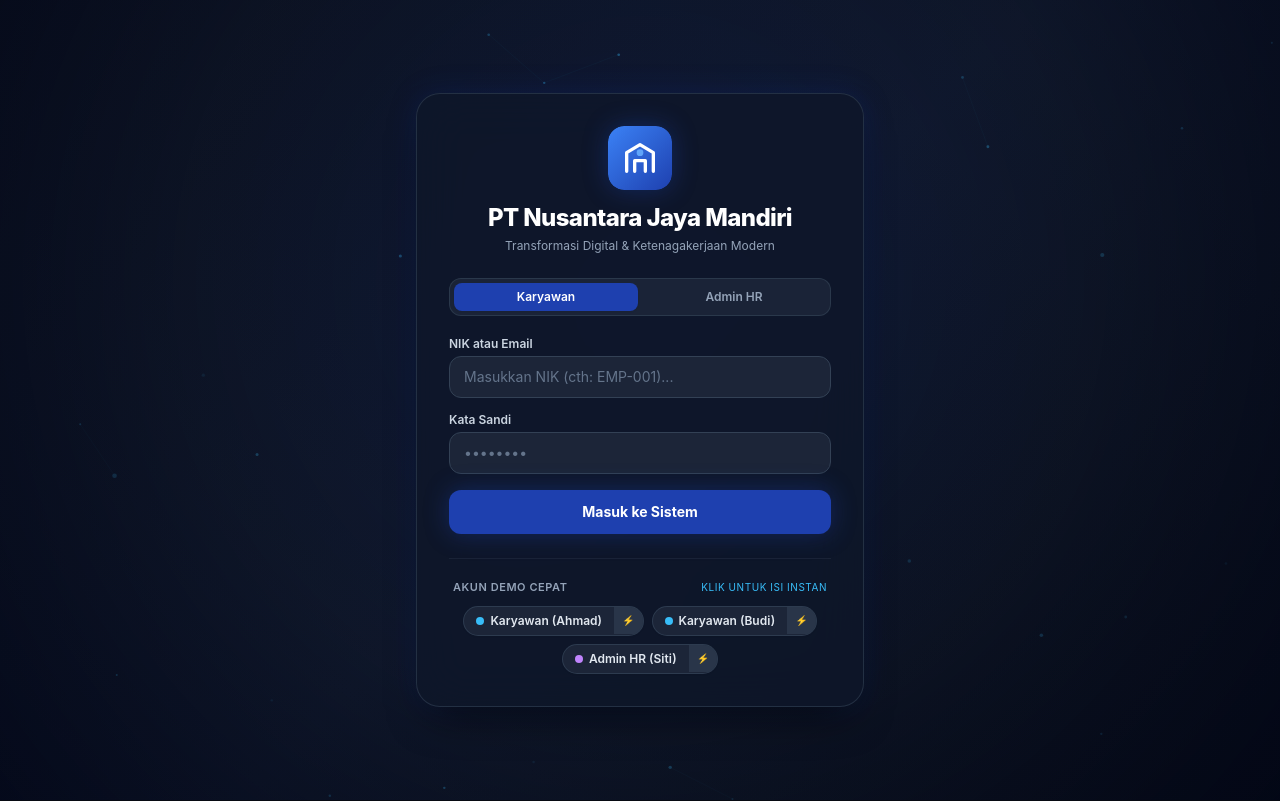
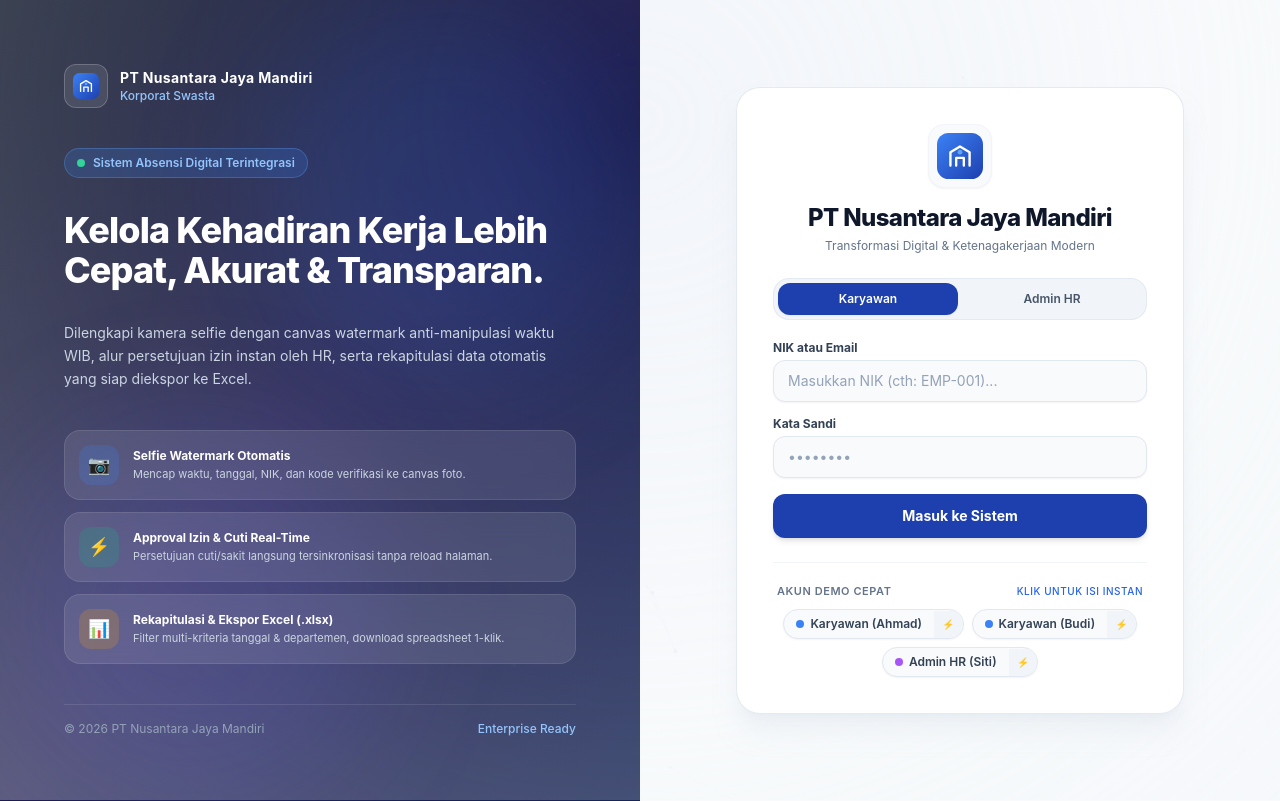
Before and after one commit to ademscil/absensi, a React (Vite) app: page / in a window 1280 px wide. Built offline with nearby package versions, Linux system fonts and the light colour scheme.

Commit message:
style: overhaul login to modern split-screen layout with flat stable card

```diff
--- a/src/components/auth/DemoCredentials.jsx
+++ b/src/components/auth/DemoCredentials.jsx
@@ -65,28 +65,28 @@ export function DemoCredentials({
 
   return (
     <div data-testid={testId} className={`demo-credentials space-y-2.5 ${className}`}>
-      <div className="flex items-center justify-between text-[11px] font-semibold text-slate-400 uppercase tracking-wider px-1">
+      <div className="flex items-center justify-between text-[11px] font-semibold text-slate-500 uppercase tracking-wider px-1">
         <span>Akun Demo Cepat</span>
-        <span className="text-[10px] text-sky-400 font-normal">Klik untuk isi instan</span>
+        <span className="text-[10px] text-blue-600 font-medium">Klik untuk isi instan</span>
       </div>
 
       <div className="flex flex-wrap items-center justify-center gap-2">
         {accountsToDisplay.map((acc) => (
           <div
             key={acc.nik}
-            className="group relative inline-flex items-center rounded-full bg-slate-800/90 border border-slate-700/80 hover:border-sky-500/60 transition-all shadow-sm overflow-hidden"
+            className="group relative inline-flex items-center rounded-full bg-slate-50 border border-slate-200 hover:border-blue-400 hover:bg-blue-50/30 transition-all shadow-sm overflow-hidden"
           >
             <button
               type="button"
               data-testid={`demo-pill-${acc.role}`}
               data-account-nik={acc.nik}
               onClick={(e) => handlePillClick(acc, e)}
-              className="px-3 py-1.5 text-xs font-semibold text-slate-200 hover:text-white flex items-center gap-1.5 transition-colors focus:outline-none"
+              className="px-3 py-1.5 text-xs font-semibold text-slate-700 hover:text-slate-900 flex items-center gap-1.5 transition-colors focus:outline-none"
               title={`Isi kredensial ${acc.name} (${acc.nik})`}
             >
               <span
                 className={`w-2 h-2 rounded-full ${
-                  acc.role === 'admin' ? 'bg-purple-400' : 'bg-sky-400'
+                  acc.role === 'admin' ? 'bg-purple-500' : 'bg-blue-500'
                 }`}
               />
               <span>
@@ -99,7 +99,7 @@ export function DemoCredentials({
                 type="button"
                 data-testid={`demo-instant-${acc.nik.toLowerCase()}`}
                 onClick={(e) => handleInstantLogin(acc, e)}
-                className="px-2 py-1.5 bg-slate-700/60 hover:bg-sky-600 text-[10px] font-bold text-slate-300 hover:text-white border-l border-slate-700/80 transition-colors"
+                className="px-2 py-1.5 bg-slate-100 hover:bg-blue-600 text-[10px] font-bold text-slate-500 hover:text-white border-l border-slate-200 transition-colors"
                 title="Langsung Masuk"
               >
                 ⚡
--- a/src/components/auth/LoginView.jsx
+++ b/src/components/auth/LoginView.jsx
@@ -11,10 +11,11 @@ import {
 } from '../../utils/animations.js';
 
 /**
- * LoginView - High-fidelity animated login screen
+ * LoginView - High-fidelity Split-Screen Animated Login Experience
  * Features:
- * - SpatialCard with interactive pointer-following 3D perspective tilt
- * - SpatialBackground ambient particle canvas
+ * - Enterprise Split-Screen layout (Hero showcase on left, clean white form card on right)
+ * - Eliminates awkward centered box floating on empty background
+ * - Full responsive mobile stacking (seamless native app feel on small screens)
  * - Anime.js choreographed entry sequence
  * - Tenant branding (logo, colors, domain-specific labels)
  * - Role toggle selector (Karyawan vs Admin HR)
@@ -120,43 +121,119 @@ export function LoginView({
     <div
       ref={containerRef}
       data-testid={testId}
-      className={`login-view min-h-[100dvh] w-full flex items-center justify-center p-4 relative overflow-x-hidden ${className}`}
+      className={`login-view min-h-[100dvh] w-full flex flex-col lg:flex-row relative bg-slate-50 text-slate-800 ${className}`}
     >
-      <SpatialBackground data-testid="spatial-background" />
+      {/* LEFT SIDE: Hero Showcase (Desktop 50%) */}
+      <div className="lg:w-1/2 hidden lg:flex flex-col justify-between p-12 lg:p-16 bg-gradient-to-br from-slate-900 via-indigo-950 to-blue-950 text-white relative overflow-hidden z-10">
+        {/* Ambient Spatial Particle Layer */}
+        <SpatialBackground data-testid="spatial-background" className="opacity-40" />
 
-      <div className="w-full max-w-md mx-auto my-auto relative z-10">
-        <SpatialCard
+        {/* Ambient Top Light Glow */}
+        <div className="absolute top-0 right-0 w-96 h-96 bg-blue-500/15 rounded-full blur-3xl pointer-events-none" />
+        <div className="absolute bottom-0 left-0 w-96 h-96 bg-indigo-500/15 rounded-full blur-3xl pointer-events-none" />
+
+        {/* Top Brand Tag */}
+        <div className="flex items-center gap-3 relative z-10">
+          <div
+            className="w-11 h-11 rounded-xl bg-white/10 backdrop-blur-md p-2 flex items-center justify-center border border-white/20 shrink-0 [&>svg]:w-full [&>svg]:h-full [&>svg]:object-contain"
+            dangerouslySetInnerHTML={{ __html: currentTenant.logoSvg }}
+          />
+          <div>
+            <div className="text-sm font-bold tracking-wide">{currentTenant.name}</div>
+            <div className="text-xs text-blue-300 font-medium">{currentTenant.category}</div>
+          </div>
+        </div>
+
+        {/* Hero Headline & Key Value Propositions */}
+        <div className="space-y-8 my-auto py-10 relative z-10 max-w-lg">
+          <div className="inline-flex items-center gap-2 px-3 py-1.5 rounded-full bg-blue-500/20 border border-blue-400/30 text-blue-300 text-xs font-semibold">
+            <span className="w-2 h-2 rounded-full bg-emerald-400 animate-pulse" />
+            Sistem Absensi Digital Terintegrasi
+          </div>
+
+          <h1 className="text-3xl lg:text-4xl font-extrabold tracking-tight leading-tight text-white">
+            Kelola Kehadiran Kerja Lebih Cepat, Akurat & Transparan.
+          </h1>
+
+          <p className="text-sm text-slate-300 leading-relaxed">
+            Dilengkapi kamera selfie dengan canvas watermark anti-manipulasi waktu WIB, alur persetujuan izin instan oleh HR, serta rekapitulasi data otomatis yang siap diekspor ke Excel.
+          </p>
+
+          {/* Feature Highlights Bento Cards */}
+          <div className="space-y-3 pt-2">
+            <div className="flex items-center gap-3.5 p-3.5 rounded-2xl bg-white/10 backdrop-blur-md border border-white/10">
+              <div className="w-10 h-10 rounded-xl bg-blue-500/20 text-blue-300 flex items-center justify-center text-lg shrink-0">
+                📷
+              </div>
+              <div className="text-xs">
+                <div className="font-bold text-white">Selfie Watermark Otomatis</div>
+                <div className="text-slate-300 text-[11px] mt-0.5">Mencap waktu, tanggal, NIK, dan kode verifikasi ke canvas foto.</div>
+              </div>
+            </div>
+
+            <div className="flex items-center gap-3.5 p-3.5 rounded-2xl bg-white/10 backdrop-blur-md border border-white/10">
+              <div className="w-10 h-10 rounded-xl bg-emerald-500/20 text-emerald-300 flex items-center justify-center text-lg shrink-0">
+                ⚡
+              </div>
+              <div className="text-xs">
+                <div className="font-bold text-white">Approval Izin & Cuti Real-Time</div>
+                <div className="text-slate-300 text-[11px] mt-0.5">Persetujuan cuti/sakit langsung tersinkronisasi tanpa reload halaman.</div>
+              </div>
+            </div>
+
+            <div className="flex items-center gap-3.5 p-3.5 rounded-2xl bg-white/10 backdrop-blur-md border border-white/10">
+              <div className="w-10 h-10 rounded-xl bg-amber-500/20 text-amber-300 flex items-center justify-center text-lg shrink-0">
+                📊
+              </div>
+              <div className="text-xs">
+                <div className="font-bold text-white">Rekapitulasi & Ekspor Excel (.xlsx)</div>
+                <div className="text-slate-300 text-[11px] mt-0.5">Filter multi-kriteria tanggal & departemen, download spreadsheet 1-klik.</div>
+              </div>
+            </div>
+          </div>
+        </div>
+
+        {/* Footer Meta */}
+        <div className="flex items-center justify-between text-xs text-slate-400 border-t border-white/10 pt-4 relative z-10">
+          <span>&copy; 2026 {currentTenant.name}</span>
+          <span className="text-blue-300 font-medium">Enterprise Ready</span>
+        </div>
+      </div>
+
+      {/* RIGHT SIDE: Clean & Spacious Login Form */}
+      <div className="w-full lg:w-1/2 min-h-screen flex items-center justify-center p-6 sm:p-10 lg:p-12 relative z-10">
+        <div
           data-testid="login-card"
           role="region"
           aria-label="Formulir Masuk Sistem"
-          className="p-6 sm:p-8 rounded-3xl border border-slate-700/60 bg-slate-900/85 backdrop-blur-xl shadow-spatial-depth"
+          className="w-full max-w-md mx-auto p-7 sm:p-9 rounded-3xl border border-slate-200/90 bg-white shadow-xl shadow-slate-200/50"
         >
           {/* Header & Brand Logo */}
           <div ref={headerRef} className="text-center mb-6">
             <div
               ref={brandCrestRef}
               data-testid="brand-logo"
-              className="w-14 h-14 sm:w-16 sm:h-16 max-w-full max-h-full object-contain overflow-hidden mx-auto mb-3 rounded-2xl flex items-center justify-center shadow-glow transition-transform duration-300 hover:scale-105 [&>svg]:w-full [&>svg]:h-full [&>svg]:max-w-full [&>svg]:max-h-full [&>svg]:object-contain"
+              className="w-14 h-14 sm:w-16 sm:h-16 max-w-full max-h-full object-contain overflow-hidden mx-auto mb-3.5 rounded-2xl p-2 bg-slate-50 border border-slate-100 flex items-center justify-center shadow-sm transition-transform duration-300 hover:scale-105 [&>svg]:w-full [&>svg]:h-full [&>svg]:max-w-full [&>svg]:max-h-full [&>svg]:object-contain"
               dangerouslySetInnerHTML={{ __html: currentTenant.logoSvg }}
             />
-            <h2 className="text-xl sm:text-2xl font-extrabold text-white tracking-tight">
+            <h2 className="text-xl sm:text-2xl font-extrabold text-slate-900 tracking-tight">
               {currentTenant.name}
             </h2>
-            <p className="text-xs text-slate-400 mt-1 max-w-xs mx-auto">
+            <p className="text-xs text-slate-500 mt-1 max-w-xs mx-auto">
               {currentTenant.tagline}
             </p>
           </div>
 
           {/* Role Toggle Selector */}
-          <div className="mb-5 p-1 rounded-xl bg-slate-800/80 border border-slate-700/70 flex items-center gap-1">
+          <div className="mb-5 p-1 rounded-2xl bg-slate-100 border border-slate-200/80 flex items-center gap-1">
             <button
               type="button"
               data-testid="role-toggle-karyawan"
               onClick={() => handleRoleToggle('karyawan')}
-              className={`flex-1 py-1.5 px-3 rounded-lg text-xs font-semibold transition-all ${
+              className={`flex-1 py-2 px-3 rounded-xl text-xs font-semibold transition-all cursor-pointer ${
                 selectedRole === 'karyawan'
                   ? 'bg-primary text-white shadow-sm'
-                  : 'text-slate-400 hover:text-slate-200'
+                  : 'text-slate-600 hover:text-slate-900'
               }`}
             >
               {labels.userLabel}
@@ -165,10 +242,10 @@ export function LoginView({
               type="button"
               data-testid="role-toggle-admin"
               onClick={() => handleRoleToggle('admin')}
-              className={`flex-1 py-1.5 px-3 rounded-lg text-xs font-semibold transition-all ${
+              className={`flex-1 py-2 px-3 rounded-xl text-xs font-semibold transition-all cursor-pointer ${
                 selectedRole === 'admin'
                   ? 'bg-purple-600 text-white shadow-sm'
-                  : 'text-slate-400 hover:text-slate-200'
+                  : 'text-slate-600 hover:text-slate-900'
               }`}
             >
               Admin HR
@@ -179,7 +256,7 @@ export function LoginView({
           {errorMessage && (
             <div
               role="alert"
-              className="mb-4 p-3 rounded-xl bg-rose-500/15 border border-rose-500/30 text-rose-300 text-xs font-medium text-center animate-fade-in"
+              className="mb-4 p-3 rounded-xl bg-rose-50 border border-rose-200 text-rose-700 text-xs font-medium text-center animate-fade-in"
             >
               {errorMessage}
             </div>
@@ -191,7 +268,7 @@ export function LoginView({
               <div className="form-input-group">
                 <label
                   htmlFor="login-nik"
-                  className="block text-xs font-semibold text-slate-300 mb-1"
+                  className="block text-xs font-bold text-slate-700 mb-1"
                 >
                   {labels.idLabel} atau Email
                 </label>
@@ -205,14 +282,14 @@ export function LoginView({
                   placeholder={`Masukkan ${labels.idLabel} (cth: ${
                     selectedRole === 'admin' ? 'ADM-001' : 'EMP-001'
                   })...`}
-                  className="w-full px-3.5 py-2.5 rounded-xl bg-slate-800/90 border border-slate-700 text-slate-100 text-sm placeholder:text-slate-500 focus:outline-none focus:ring-2 focus:ring-sky-500 focus:border-transparent transition-all"
+                  className="w-full px-3.5 py-2.5 rounded-xl bg-slate-50 border border-slate-200 text-slate-900 text-sm placeholder:text-slate-400 focus:bg-white focus:outline-none focus:ring-2 focus:ring-primary focus:border-transparent transition-all shadow-sm"
                 />
               </div>
 
               <div className="form-input-group">
                 <label
                   htmlFor="login-password"
-                  className="block text-xs font-semibold text-slate-300 mb-1"
+                  className="block text-xs font-bold text-slate-700 mb-1"
                 >
                   Kata Sandi
                 </label>
@@ -224,7 +301,7 @@ export function LoginView({
                   value={password}
                   onChange={(e) => setPassword(e.target.value)}
                   placeholder="••••••••"
-                  className="w-full px-3.5 py-2.5 rounded-xl bg-slate-800/90 border border-slate-700 text-slate-100 text-sm placeholder:text-slate-500 focus:outline-none focus:ring-2 focus:ring-sky-500 focus:border-transparent transition-all"
+                  className="w-full px-3.5 py-2.5 rounded-xl bg-slate-50 border border-slate-200 text-slate-900 text-sm placeholder:text-slate-400 focus:bg-white focus:outline-none focus:ring-2 focus:ring-primary focus:border-transparent transition-all shadow-sm"
                 />
               </div>
             </div>
@@ -234,21 +311,21 @@ export function LoginView({
               type="submit"
               disabled={loading}
               data-testid="btn-login-submit"
-              className="w-full min-h-[44px] py-2.5 px-4 rounded-xl font-bold text-sm text-white bg-primary hover:brightness-110 active:scale-[0.98] transition-all shadow-glow flex items-center justify-center gap-2 cursor-pointer"
+              className="w-full min-h-[44px] py-2.5 px-4 rounded-xl font-bold text-sm text-white bg-primary hover:brightness-105 active:scale-[0.98] transition-all shadow-md shadow-primary/25 flex items-center justify-center gap-2 cursor-pointer mt-2"
             >
               {loading ? 'Memproses...' : 'Masuk ke Sistem'}
             </button>
           </form>
 
           {/* Quick-Fill Demo Pills */}
-          <div ref={pillsRef} className="mt-6 pt-5 border-t border-slate-800/80">
+          <div ref={pillsRef} className="mt-6 pt-5 border-t border-slate-100">
             <DemoCredentials
               onSelectAccount={handleSelectDemo}
               onInstantLogin={handleInstantLogin}
               filterRole="all"
             />
           </div>
-        </SpatialCard>
+        </div>
       </div>
     </div>
   );
--- a/src/components/common/SpatialBackground.jsx
+++ b/src/components/common/SpatialBackground.jsx
@@ -77,7 +77,7 @@ export function SpatialBackground({
       }
 
       // Draw subtle connecting geometric lines
-      ctx.strokeStyle = 'rgba(56, 189, 248, 0.04)';
+      ctx.strokeStyle = 'rgba(99, 102, 241, 0.05)';
       ctx.lineWidth = 1;
 
       for (let i = 0; i < particles.length; i++) {
@@ -111,7 +111,7 @@ export function SpatialBackground({
         const renderX = p.x + pointer.currentX * p.depth;
         const renderY = p.y + pointer.currentY * p.depth;
 
-        ctx.fillStyle = `rgba(56, 189, 248, ${p.alpha})`;
+        ctx.fillStyle = `rgba(99, 102, 241, ${p.alpha * 0.4})`;
         ctx.beginPath();
         ctx.arc(renderX, renderY, p.radius, 0, Math.PI * 2);
         ctx.fill();
--- a/src/styles/designTokens.css
+++ b/src/styles/designTokens.css
@@ -8,7 +8,7 @@
   --color-primary: #1E40AF;
   --color-primary-rgb: 30, 64, 175;
   --color-primary-hover: #1D4ED8;
-  --color-primary-light: rgba(30, 64, 175, 0.15);
+  --color-primary-light: rgba(30, 64, 175, 0.08);
 
   --color-secondary: #0D9488;
   --color-secondary-rgb: 13, 148, 136;
@@ -16,63 +16,63 @@
   --color-accent: #3B82F6;
   --color-accent-rgb: 59, 130, 246;
 
-  --color-bg-gradient: linear-gradient(135deg, #0A0F1D 0%, #0F172A 50%, #070B14 100%);
-  --color-card-bg: rgba(30, 41, 59, 0.7);
-  --color-card-border: rgba(59, 130, 246, 0.25);
+  --color-bg-gradient: linear-gradient(180deg, #F8FAFC 0%, #F1F5F9 100%);
+  --color-card-bg: #FFFFFF;
+  --color-card-border: #E2E8F0;
 
   /* Semantic Status Colors */
   --color-status-on-time: #10B981;
-  --color-status-on-time-bg: rgba(16, 185, 129, 0.15);
-  --color-status-on-time-border: rgba(16, 185, 129, 0.35);
+  --color-status-on-time-bg: rgba(16, 185, 129, 0.1);
+  --color-status-on-time-border: rgba(16, 185, 129, 0.25);
 
   --color-status-late: #F59E0B;
-  --color-status-late-bg: rgba(245, 158, 11, 0.15);
-  --color-status-late-border: rgba(245, 158, 11, 0.35);
+  --color-status-late-bg: rgba(245, 158, 11, 0.1);
+  --color-status-late-border: rgba(245, 158, 11, 0.25);
 
   --color-status-leave: #3B82F6;
-  --color-status-leave-bg: rgba(59, 130, 246, 0.15);
-  --color-status-leave-border: rgba(59, 130, 246, 0.35);
+  --color-status-leave-bg: rgba(59, 130, 246, 0.1);
+  --color-status-leave-border: rgba(59, 130, 246, 0.25);
 
   --color-status-permit: #8B5CF6;
-  --color-status-permit-bg: rgba(139, 92, 246, 0.15);
-  --color-status-permit-border: rgba(139, 92, 246, 0.35);
+  --color-status-permit-bg: rgba(139, 92, 246, 0.1);
+  --color-status-permit-border: rgba(139, 92, 246, 0.25);
 
   --color-status-sick: #EF4444;
-  --color-status-sick-bg: rgba(239, 68, 68, 0.15);
-  --color-status-sick-border: rgba(239, 68, 68, 0.35);
+  --color-status-sick-bg: rgba(239, 68, 68, 0.1);
+  --color-status-sick-border: rgba(239, 68, 68, 0.25);
 
-  /* Neutral Dark Palettes */
-  --color-bg-base: #070A12;
-  --color-surface-0: #0C1220;
-  --color-surface-1: #111A2E;
-  --color-surface-2: #1E293B;
+  /* Modern Clean Light Palettes (Dribbble/Figma Standard) */
+  --color-bg-base: #F8FAFC;
+  --color-surface-0: #FFFFFF;
+  --color-surface-1: #F8FAFC;
+  --color-surface-2: #F1F5F9;
 
-  --color-text-main: #F8FAFC;
-  --color-text-secondary: #CBD5E1;
-  --color-text-muted: #94A3B8;
-  --color-text-subtle: #64748B;
+  --color-text-main: #0F172A;
+  --color-text-secondary: #334155;
+  --color-text-muted: #64748B;
+  --color-text-subtle: #94A3B8;
 
-  --color-border-subtle: rgba(255, 255, 255, 0.08);
-  --color-border-medium: rgba(255, 255, 255, 0.15);
-  --color-border-highlight: rgba(255, 255, 255, 0.25);
+  --color-border-subtle: #F1F5F9;
+  --color-border-medium: #E2E8F0;
+  --color-border-highlight: #CBD5E1;
 
   /* Glassmorphism Surface Properties */
-  --glass-bg: rgba(255, 255, 255, 0.04);
-  --glass-bg-hover: rgba(255, 255, 255, 0.08);
-  --glass-bg-active: rgba(255, 255, 255, 0.12);
-  --glass-border: rgba(255, 255, 255, 0.12);
-  --glass-border-focus: rgba(255, 255, 255, 0.25);
-  --glass-blur: 16px;
-  --glass-blur-heavy: 24px;
-  --glass-highlight: rgba(255, 255, 255, 0.2);
+  --glass-bg: rgba(255, 255, 255, 0.85);
+  --glass-bg-hover: rgba(255, 255, 255, 0.95);
+  --glass-bg-active: #FFFFFF;
+  --glass-border: rgba(226, 232, 240, 0.8);
+  --glass-border-focus: rgba(59, 130, 246, 0.4);
+  --glass-blur: 12px;
+  --glass-blur-heavy: 20px;
+  --glass-highlight: rgba(255, 255, 255, 0.9);
 
   /* Spatial Depth & Perspective (ThreeUI Polish) */
   --perspective-card: 1000px;
-  --shadow-spatial-depth: 0 20px 40px -15px rgba(0, 0, 0, 0.7), 0 0 30px rgba(var(--color-primary-rgb), 0.2);
-  --shadow-glow: 0 0 24px rgba(var(--color-primary-rgb), 0.4);
-  --shadow-sm: 0 2px 8px rgba(0, 0, 0, 0.3);
-  --shadow-md: 0 8px 20px rgba(0, 0, 0, 0.4);
-  --shadow-lg: 0 16px 36px rgba(0, 0, 0, 0.6);
+  --shadow-spatial-depth: 0 10px 25px -5px rgba(15, 23, 42, 0.08), 0 8px 10px -6px rgba(15, 23, 42, 0.04);
+  --shadow-glow: 0 4px 14px 0 rgba(30, 64, 175, 0.18);
+  --shadow-sm: 0 1px 3px 0 rgba(15, 23, 42, 0.05);
+  --shadow-md: 0 4px 6px -1px rgba(15, 23, 42, 0.07), 0 2px 4px -2px rgba(15, 23, 42, 0.05);
+  --shadow-lg: 0 10px 15px -3px rgba(15, 23, 42, 0.08), 0 4px 6px -4px rgba(15, 23, 42, 0.04);
 
   /* Typography Scale */
   --font-family-base: -apple-system, BlinkMacSystemFont, 'Segoe UI', Roboto, Helvetica, Arial, sans-serif;
--- a/tailwind.config.js
+++ b/tailwind.config.js
@@ -17,7 +17,7 @@ export default {
       },
       backgroundImage: {
         'radial-vignette':
-          'radial-gradient(circle at 50% 35%, rgba(var(--color-primary-rgb), 0.14) 0%, rgba(15, 23, 42, 0.4) 55%, rgba(2, 6, 23, 0.92) 100%)',
+          'radial-gradient(circle at 50% 15%, rgba(var(--color-primary-rgb), 0.08) 0%, rgba(248, 250, 252, 0.5) 60%, rgba(241, 245, 249, 0.95) 100%)',
       },
       keyframes: {
         'fade-in': {
```
Also changed, not shown: src/components/layout/Header.jsx (+8 -8 lines).
